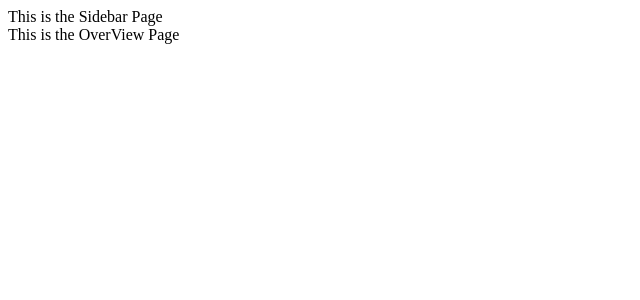
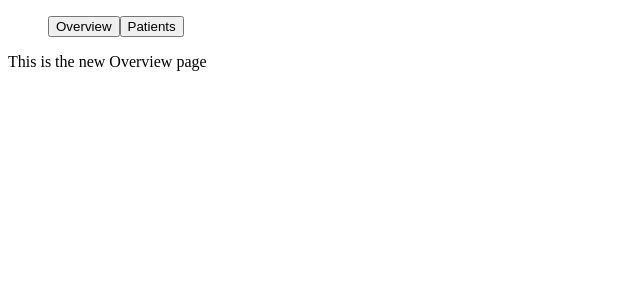
Before and after one commit to Yeshua0709/Camet-Candelaria-Patient-Management-System, a Next.js app in the folder patient-management-system/: page /dashboard in a window 1280 px wide. Shown: the top 300 px of the page, without its empty margins (0-640 px from the left). Built offline with nearby package versions, Linux system fonts and the light colour scheme.

Commit message:
Implemented routing to Overview and Patients' page

```diff
--- a/patient-management-system/pages/dashboard/Overview.js
+++ b/patient-management-system/pages/dashboard/Overview.js
@@ -1,9 +1,7 @@
 import React from 'react'
-import Sidebar  from './Sidebar'
-export default function OverView(){
-    return (
+export default function Overview(){
 
-
-        <div>This is the OverView Page</div>
+    return(
+        <div>This is the new Overview page</div>
     )
 }
--- /dev/null
+++ b/patient-management-system/pages/dashboard/Patients.js
@@ -0,0 +1,7 @@
+import React from 'react';
+
+export default function Patients(){
+    return (
+        <div>This is the Patients' page</div>
+    )
+}
--- a/patient-management-system/pages/dashboard/Sidebar.js
+++ b/patient-management-system/pages/dashboard/Sidebar.js
@@ -1,7 +1,23 @@
-import React from 'react'
+import React, { Component, useState } from 'react'
+import Overview from './Overview'
+import { Actor } from 'next/font/google';
+import Patients from './Patients';
 
 export default function Sidebar(){
+
+  let [activeComponent, setActiveComponent] = useState(<Overview />);
+
+
     return (
-        <div>This is the Sidebar Page</div>
+
+        <nav>
+            <ul>
+                <button onClick={() => setActiveComponent(<Overview/>)}>Overview</button>
+                <button onClick={() => setActiveComponent(<Patients />)}> Patients</button>
+            </ul>
+
+            {activeComponent}
+        </nav>
+
     )
 }
--- a/patient-management-system/pages/dashboard/index.js
+++ b/patient-management-system/pages/dashboard/index.js
@@ -1,12 +1,18 @@
 import React from 'react'
-import OverView from './Overview'
 import Sidebar from './Sidebar'
+import Overview from './Overview'
+import {activeComponent} from './Sidebar'
+
 export default function Dashboard(props){
+
+
     return (
 
       <div>
-          <Sidebar />
-          <OverView />
+          <Sidebar/>
+          {activeComponent}
+
+
       </div>
 
     )
```
Also changed, not shown: patient-management-system/components/Home.js (added, +8 -0 lines), patient-management-system/pages/test.js (deleted, +0 -9 lines).
